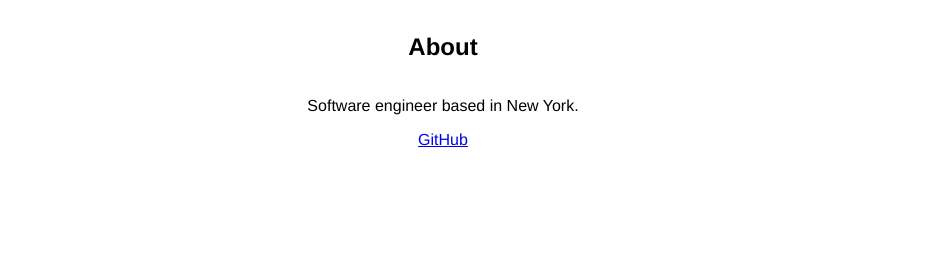
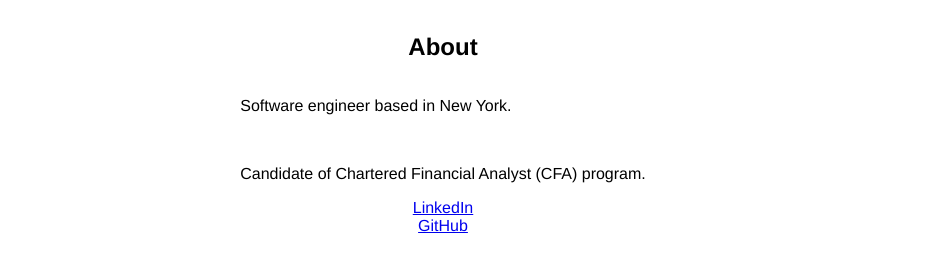
Before and after one commit to elainechan/elainechan.github.io, a Gatsby site: page /about in a window 1280 px wide. Shown: the part 151-422 px from the top of the page, without its empty margins (197-1123 px from the left). Built offline with nearby package versions, Linux system fonts and the light colour scheme; Gatsby itself is replaced by a stand-in of ours.

Commit message:
Adds link on About page.

```diff
--- a/src/pages/about.js
+++ b/src/pages/about.js
@@ -17,7 +17,11 @@
         </h2>
         <div>
           <p>
-          Software engineer based in New York.
+            Software engineer based in New York.
+          </p>
+          <br />
+          <p>
+            Candidate of Chartered Financial Analyst (CFA) program.
           </p>
         </div>
         <div style={{
@@ -25,6 +29,7 @@
           flexDirection: 'column',
           alignItems: 'center',
         }}>
+          <a href="https://www.linkedin.com/in/chanelaine/">LinkedIn</a>
           <a href="https://github.com/elainechan">GitHub</a>
         </div>
 
```
